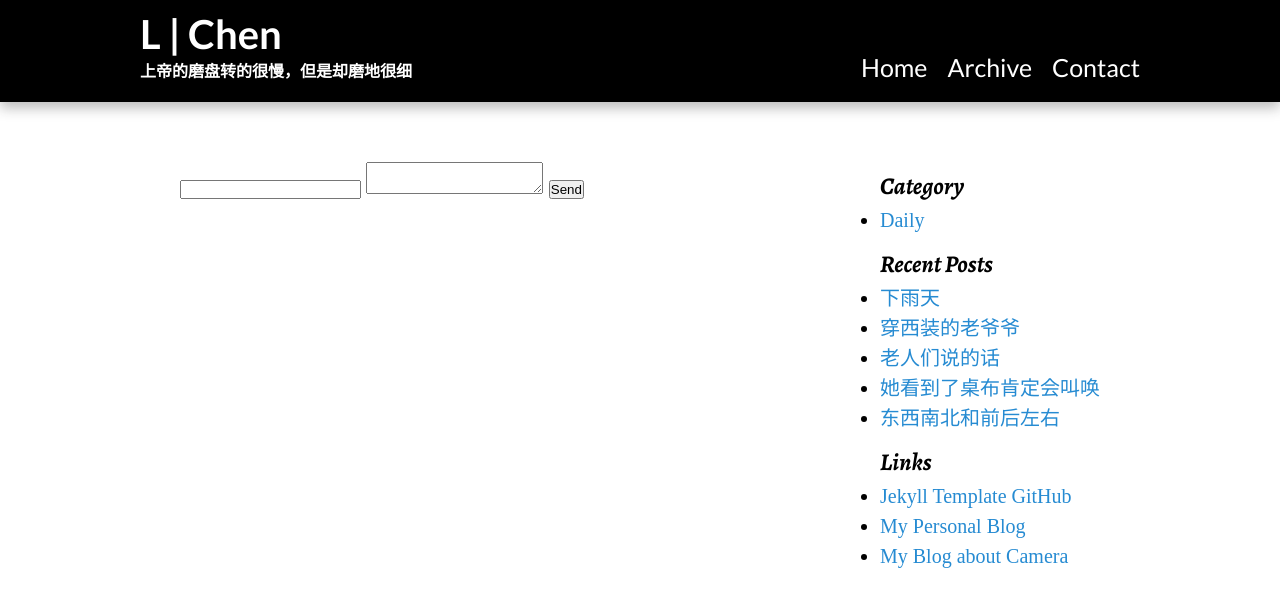
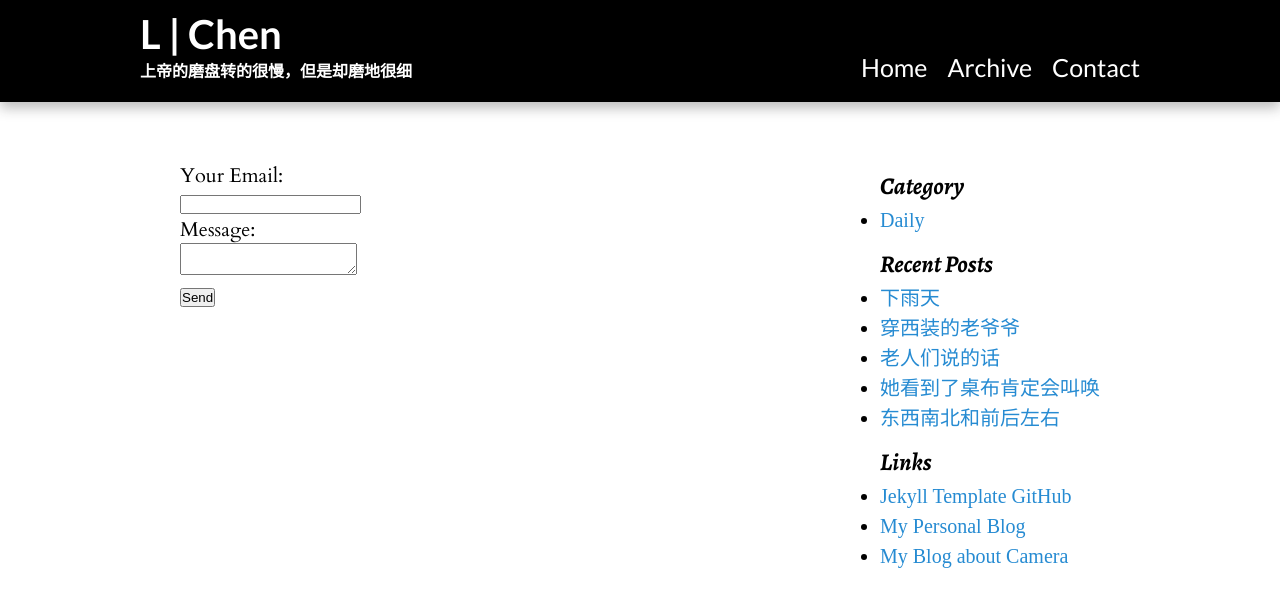
Before and after one commit to runningUnicorn/runningUnicorn.github.io, a Jekyll site: the page built from contact.html, in a window 1280 px wide. Shown: the top 607 px of the page. Built offline with Jekyll 4.4.1, drawn with Linux system fonts in a browser that asks for light colours; some web fonts are replaced.

Commit message:
Update contact.html

```diff
--- a/contact.html
+++ b/contact.html
@@ -3,7 +3,9 @@ layout: default
 ---
 
 <form action="http://formspree.io/looooong.chen@gmail.com" method="post">
-  <input type="email" name="_replyto">
-  <textarea name="body"></textarea>
+  Your Email:<br>
+  <input type="email" name="_replyto"><br>
+  Message:<br>
+  <textarea name="body"></textarea><br>
   <input type="submit" value="Send">
 </form>
```
